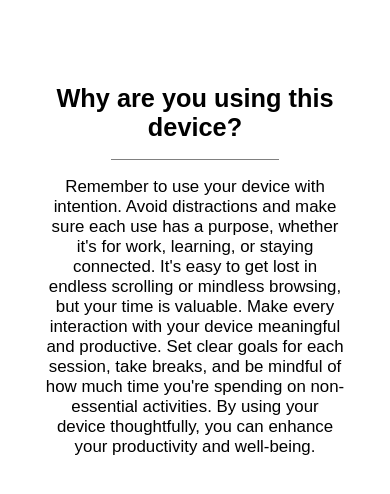
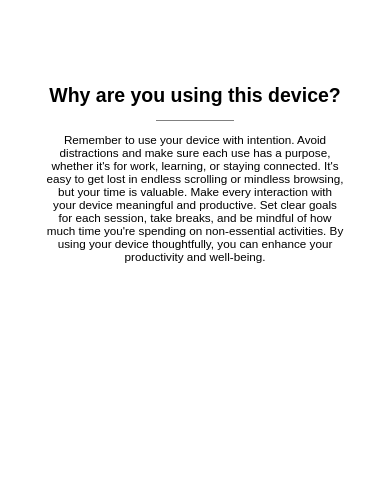
Before and after one commit to myhauntedfork/device-use, a plain HTML site: page index.html in a window 390 px wide. Drawn offline with Linux system fonts and the light colour scheme.

Commit message:
optimize for phone

```diff
--- a/index.html
+++ b/index.html
@@ -2,6 +2,7 @@
 
 <head>
     <meta charset="UTF-8" />
+    <meta name="viewport" content="width=device-width, initial-scale=1.0" />
     <link rel="stylesheet" href="style.css" />
     <title>Productive Device Use</title>
 </head>
--- a/style.css
+++ b/style.css
@@ -3,7 +3,7 @@ body {
 }
 
 h1 {
-    font-size: 3vh;
+    font-size: 3vw;
     margin-top: 10vh;
 }
 
@@ -19,7 +19,7 @@ h1 {
 #line {
     background-color: grey;
     height: 1px;
-    width: 20vh;
+    width: 20vw;
 }
 
 #center-paragraph-container {
@@ -29,5 +29,17 @@ h1 {
 
 #paragraph-container {
     width: 80%;
-    font-size: 2vh;
+    font-size: 1vw;
 }
+
+/* For phone screen */
+@media only screen and (max-width: 600px) {
+    h1 {
+        font-size: 5vw;
+    }
+
+    #paragraph-container {
+        width: 80%;
+        font-size: 3vw;
+    }
+}
```
